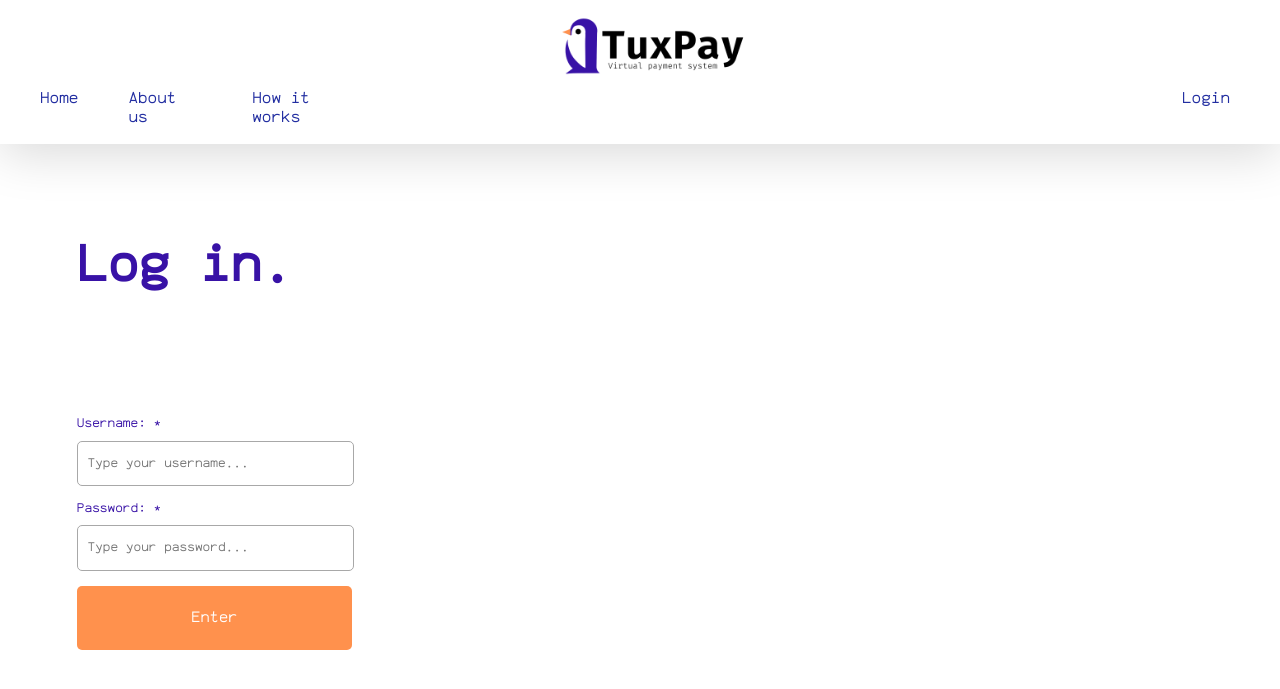
After one commit to mdmassa/tuxpay, a PHP site: page /tuxpay/login.php in a window 1280 px wide. The commit adds this page. Shown: the top 689 px of the page. Run offline with PHP 8.4, Linux system fonts and the light colour scheme; some libraries are stand-ins or nearby versions.

Commit message:
Create sections

```diff
--- /dev/null
+++ b/login.php
@@ -0,0 +1,72 @@
+<?php
+include ('./script/main.php');
+
+if(isset($_POST['login'])){
+    $username = $_POST['username'];
+    $password = $_POST['password'];
+
+    login($username, $password);
+}
+
+?>
+
+<!DOCTYPE html>
+<html lang="en">
+<head>
+    <meta charset="UTF-8">
+    <meta http-equiv="X-UA-Compatible" content="IE=edge">
+    <meta name="viewport" content="width=device-width, initial-scale=1.0">
+    <title>TuxPay | Access your account</title>
+    <link rel="stylesheet" type="text/css"  href="./style/style.css"/>
+    <link rel="icon" type="image/x-icon" href="./img/favicon.ico">
+
+</head>
+<body>
+
+    <header>
+
+        <div class="logo-container" id="index">
+            <a href="./index.php"><center><img class="logo" src="./img/main_logo.png" /></a></center>
+        </div>
+
+            <div class="navbar-container">
+                <nav>
+                    <ul class="nav-list">
+                        <li><a href="./index.php">Home</a></li>
+                        <li><a href="./about-us.php">About us</a></li>
+                        <li><a href="./how-it-works.php">How it works</a></li>
+                        <div class="navbar-spacing"></div>
+                        <li><a href="./login.php">Login</a></li>
+                    </ul>
+                </nav>
+            </div>
+    </header>
+
+
+    <div class="sign-up">
+        <div class="sign-up-title">
+            <h1>Log in.</h1>
+        </div>
+
+        <div class="create-account">
+            <form action="" method="POST">
+                <div class="create-1">
+                    <label for="username">Username: *</label><br />
+                    <input type="text" name="username" placeholder="Type your username..." id="username" class="input" required>
+                    <br />
+                    <br />
+                    <label for="password">Password: *</label><br />
+                    <input type="password" name="password" placeholder="Type your password..." id="password" class="input" required>
+                    <br />
+                    <br />
+                    <button class="btn2" type="submit" name="login" id="login">Enter</button>
+                </div>
+
+            </form>
+        </div>
+    </div>
+
+
+
+</body>
+</html>
--- a/script/main.php
+++ b/script/main.php
@@ -1,17 +1,72 @@
 <?php
 
 function createAccount($username, $password, $email, $distro) {
-     include 'con.php';
 
-     $sql = "INSERT INTO User (id, username, password, email, linuxDistro, balance, registerDate) VALUES ('$username', '$password', '$email', '$distro', NOW())";
+   include ('con.php');
 
-     $rs = mysqli_query($con, $sql);
+   $sql = "INSERT INTO Wallet (amount, status) VALUES (NULL, 'not owned')";
+   $rs = mysqli_query($con, $sql);
 
-     if($rs) {
-         header("Location: http://localhost/tuxpay/sign-in.html/?msg=Account successfully created!");
-     }
+   $sql2 = "SELECT * FROM Wallet WHERE status = 'not owned'";
+   $rs2 = mysqli_query($con, $sql2);
 
-     mysqli_close($con);
+   while($row = mysqli_fetch_assoc($rs2)) {
+      $wallet = $row['idWallet'];
+   }
+
+   $sql3 = "INSERT INTO Member (username, password, email, linuxDistro, registerDate, FK_idWallet) VALUES ('$username', '$password', '$email', '$distro', NOW(), '$wallet')";
+   $rs3 = mysqli_query($con, $sql3);
+
+   $sql4 = "UPDATE Wallet SET status = 'owned' WHERE idWallet = '$wallet'";
+   $rs4 = mysqli_query($con, $sql4);
+
+   if($rs4) {
+      echo "<script language='javascript' type='text/javascript'>
+      alert('Account successfully created. Please sign-in.');window.location
+      .href='http://localhost/tuxpay/login.php';</script>";
+   } else {
+      echo "<script language='javascript' type='text/javascript'>
+      alert('Something went wrong. Try again later.');window.location
+      .href='http://localhost/tuxpay/sign-up.php';</script>";
+   }
+
+   mysqli_close($con);
+
+}
+
+function login($username, $password) {
+
+   include ('con.php');
+
+   $sql = "SELECT * FROM Member WHERE username = '$username' AND password = '$password'";
+
+   $rs = mysqli_query($con, $sql);
+
+   if (mysqli_num_rows($rs) == 1){
+      $user = mysqli_fetch_assoc($rs);
+
+      if(!isset($_SESSION)) {
+         session_start();
+      }
+
+      $_SESSION['idMember'] = $user['idMember'];
+      $_SESSION['username'] = $user['username'];
+      $_SESSION['password'] = $user['password'];
+      $_SESSION['email'] = $user['email'];
+      $_SESSION['linuxDistro'] = $user['linuxDistro'];
+      $_SESSION['registerDate'] = $user['registerDate'];
+      $_SESSION['FK_idWallet'] = $user['FK_idWallet'];
+
+      header("Location: dashboard.php");
+
+   } else {
+      echo "<script language='javascript' type='text/javascript'>
+      alert('Username or password are incorrect. Please try again.');window.location
+      .href='http://localhost/tuxpay/login.php';</script>";
+   }
+
+    mysqli_close($con);
+
 }
 
 ?>
```
Also changed, not shown: dashboard.php (added, +22 -0 lines), logout.php (added, +12 -0 lines), script/protect.php (added, +11 -0 lines).
